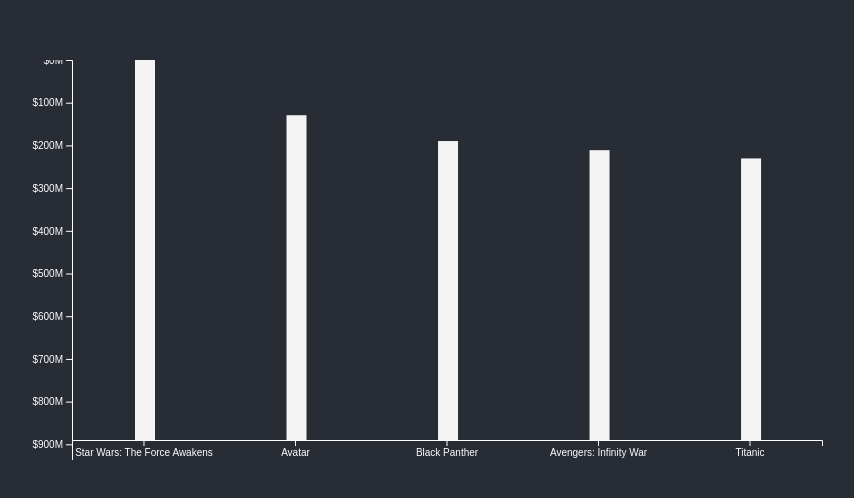
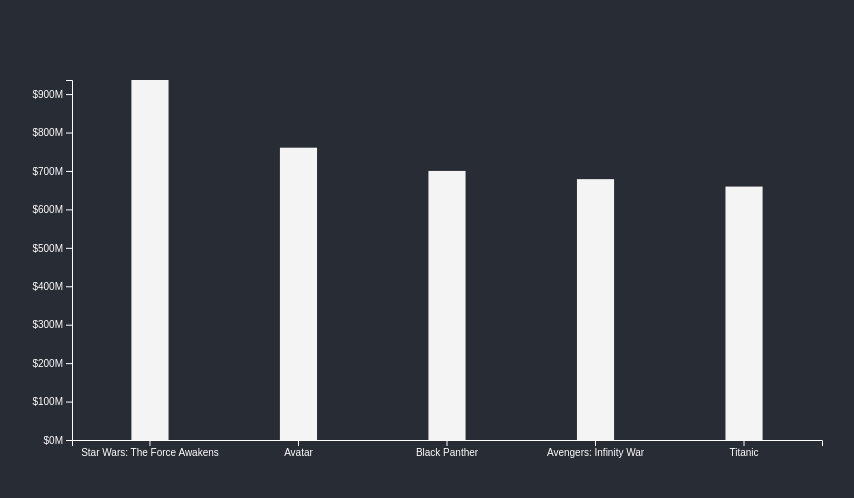
Before and after one commit to keithlmiller/entertainment-franchise-vis, a React (Create React App) app: page / in a window 1280 px wide. Shown: the part 140-638 px from the top of the page, without its empty margins (213-1067 px from the left). Built offline with nearby package versions, Linux system fonts and the light colour scheme.

Commit message:
used bandwidth(), reversed scale for yAxis, removed console logs

```diff
--- a/src/views/visualizations/BarChart.js
+++ b/src/views/visualizations/BarChart.js
@@ -18,7 +18,6 @@
   static getDerivedStateFromProps(nextProps, prevState) {
     const { data } = nextProps;
 
-    console.log('data', data);
     if (!data) return {};
 
     const titles = data.map(d => d.title);
@@ -26,42 +25,36 @@
       .scaleBand()
       .domain(titles)
       .range([margin.left, width - margin.right])
-      .paddingInner(0.05);
+      .paddingInner(0.75)
+      .paddingOuter(.4);
 
-    // 2. map high temp to y-position
-    // get min/max of high temp
     const [yMin, yMax] = d3.extent(data, d => d.lifetime_gross);
-    console.log('yMin', yMin);
-    console.log('yMax', yMax);
     const yScale = d3
       .scaleLinear()
       .domain([0, yMax])
-      // .range([height - margin.bottom, margin.top]);
-      .range([0, height]);
+      .range([0, height - margin.bottom - margin.top]);
+    const yAxisScale = d3
+      .scaleLinear()
+      .domain([0, yMax])
+      .range([height - margin.bottom, margin.top]);
 
-    console.log('yScale max', yScale(yMax))
-
-
-    // array of objects: x, y, height
     const bars = data.map(d => {
       console.log('height', yScale(d.lifetime_gross));
       return {
-        x: xScale(d.title) + 63,
+        x: xScale(d.title),
         y: height - yScale(d.lifetime_gross) - margin.bottom,
         height: yScale(d.lifetime_gross),
         fill: '#f4f4f4'
       };
     });
 
-    return { bars, xScale, yScale };
+    return { bars, xScale, yScale, yAxisScale };
   }
 
   componentDidUpdate() {
     this.xAxis.scale(this.state.xScale);
-    // this.xAxis.scale();
     d3.select(this.refs.xAxis).call(this.xAxis);
-    this.yAxis.scale(this.state.yScale);
-    // this.yAxis.scale();
+    this.yAxis.scale(this.state.yAxisScale);
     d3.select(this.refs.yAxis).call(this.yAxis);
   }
 
@@ -69,7 +62,7 @@
     return (
       <svg width={width} height={height}>
         {this.state.bars.map(d => (
-          <rect x={d.x} y={d.y} width={20} height={d.height} fill={d.fill} />
+          <rect x={d.x} y={d.y} width={this.state.xScale.bandwidth()} height={d.height} fill={d.fill} />
         ))}
         <g ref="xAxis" transform={`translate(0, ${height - margin.bottom})`} />
         <g ref="yAxis" transform={`translate(${margin.left}, 0)`} />
```
